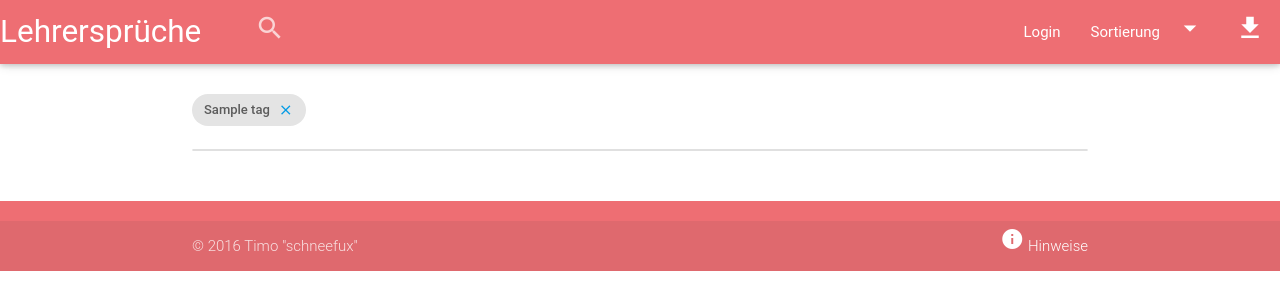
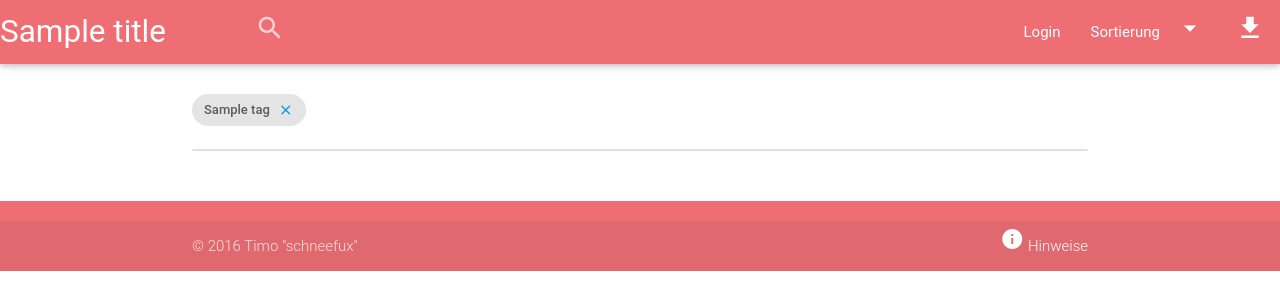
Before and after one commit to schneefux/jokevote, a Flask app: template templates/index.html in a window 1280 px wide. Shown: the top 300 px of the page. Run offline with Flask 2, Linux system fonts and the light colour scheme; the template is opened without the code that fills it: most values are stand-ins (such as "Sample title", 1, 10 or a date in 2020); some web fonts are replaced.

Commit message:
abstract use case

```diff
--- a/app.py
+++ b/app.py
@@ -546,6 +546,7 @@ def page(num):
             perpage=perpage,
             jokes=jokes,
             abusemail=config['abusemail'],
+            title=config['title'],
             user=user))
     resp.headers.set('X-SmoothState-Location',
                      request.path + "?" +
--- a/config-template.py
+++ b/config-template.py
@@ -2,5 +2,6 @@ config = {
     'secret_key': b'',
     'debug': False,
     'superuser': 'admin',
-    'abusemail': 'admin@host.example.com'
+    'abusemail': 'admin@host.example.com',
+    'title': 'My awesome voting page'
 }
--- a/templates/index.html
+++ b/templates/index.html
@@ -2,7 +2,7 @@
 <!doctype html>
 <html lang="de">
 <head>
-    <title>Lehrerspruch-Wahlplattform</title>
+    <title>{{ title }}</title>
     <link rel="stylesheet" type="text/css" href="/static/materialize.min.css">
     <link rel="stylesheet" type="text/css" href="https://fonts.googleapis.com/icon?family=Material+Icons">
     <meta charset="utf-8">
@@ -15,7 +15,7 @@
     <header>
         <div class="navbar-fixed">
             <nav class="nav-wrapper">
-                <a href="#" class="hide-on-small-only left brand-logo">Lehrersprüche</a>
+                <a href="#" class="hide-on-small-only left brand-logo">{{ title }}</a>
                 <ul class="right">
                     <li>
                         {% if user.loggedin %}
@@ -137,7 +137,7 @@
                         <input type="hidden" name="id" value="{{ joke.id }}">
                         <button type="button" class="btn-floating right blue noteditor" onclick="openEditor(this)"><i class="material-icons">edit</i></button>
                         <div class="input-field hide editor">
-                            <label for="text">Spruch bearbeiten</label>
+                            <label for="text">Inhalt bearbeiten</label>
                             <textarea class="materialize-textarea" name="text">{{ joke.text }}</textarea>
                             <button type="submit" class="btn-floating right blue"><i class="material-icons">done</i></button>
                         </div>
@@ -179,7 +179,7 @@
         </div>
         <form id="modal-submit" class="modal bottom-sheet" action="/submit{{ query() }}" method="post">
             <div class="modal-content">
-                <h4>Spruch hinzufügen</h4>
+                <h4>Inhalt hinzufügen</h4>
                 <p>Du kannst <em>/kursiv/</em>, <b>*fett*</b> schreiben, und <a>#Tags</a> verwenden.</p>
                 <div class="input-field">
                     <textarea class="materialize-textarea" name="text"></textarea>
```
